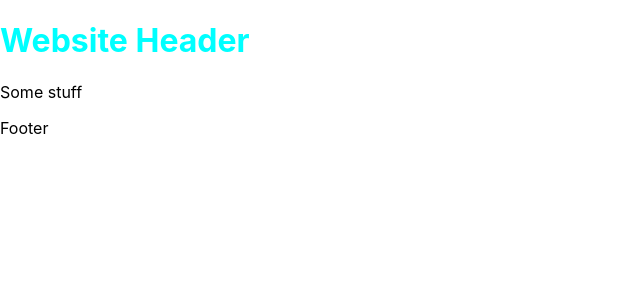
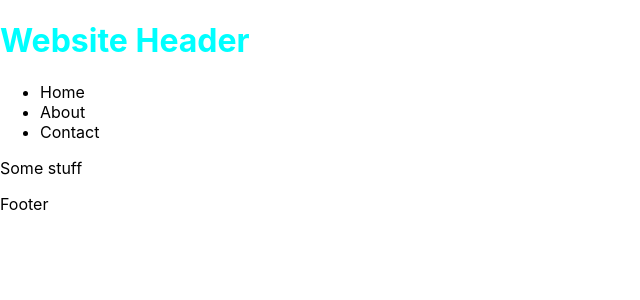
Before and after one commit to youngy247/reactintro, a React (Create React App) app: page / in a window 1280 px wide. Shown: the top 300 px of the page, without its empty margins (0-640 px from the left). Built offline with nearby package versions, Linux system fonts and the light colour scheme.

Commit message:
added navbar to header

```diff
--- a/src/components/Header/index.js
+++ b/src/components/Header/index.js
@@ -1,4 +1,12 @@
 import './header.css'
-const Header = () => <h1>Website Header</h1>
+import Nav from "./Nav";
+const Header = () => {
+    return (
+        <header>
+    <h1>Website Header</h1>
+            <Nav />
+        </header>
+    )
+}
 
 export default Header
```
